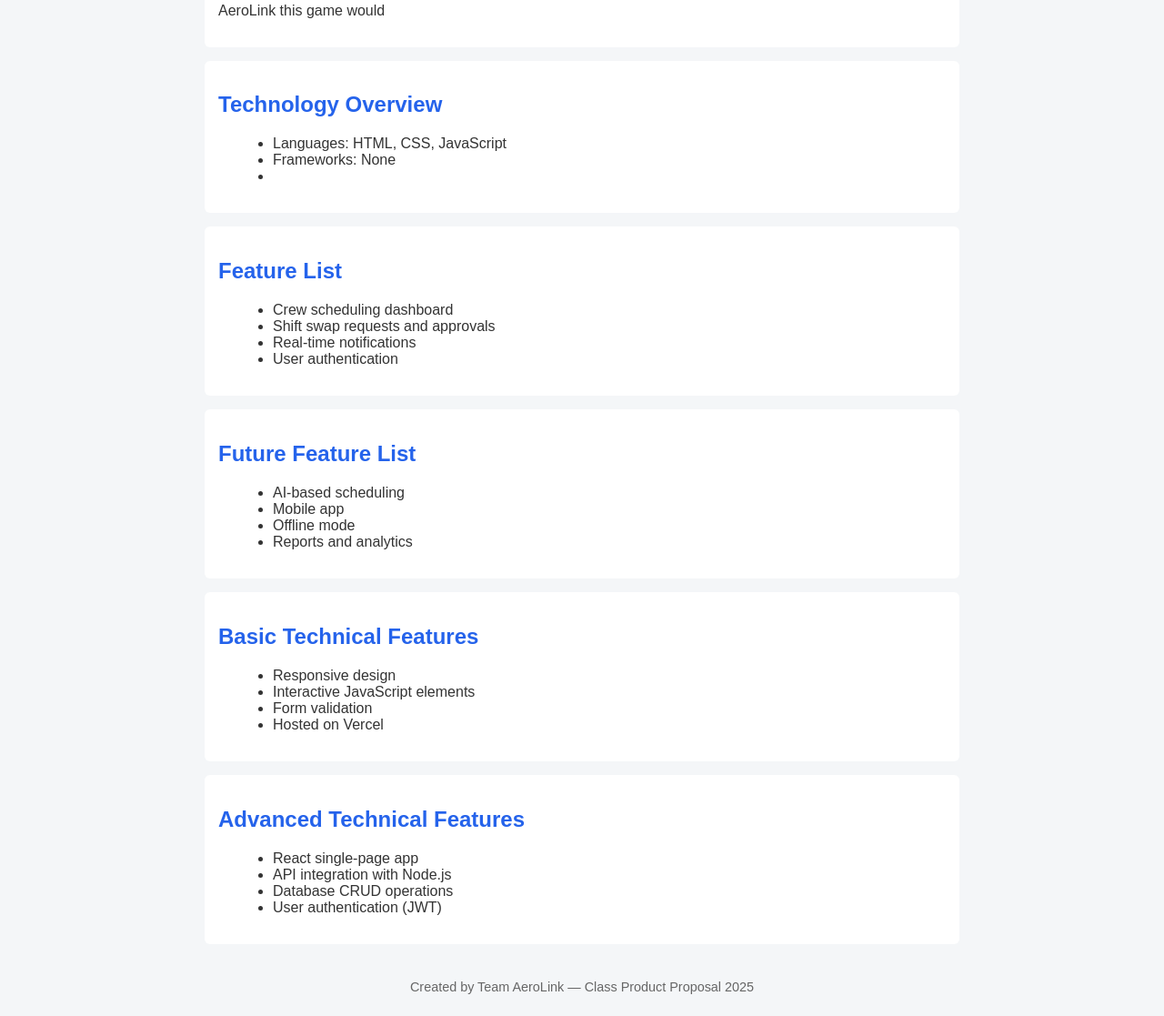
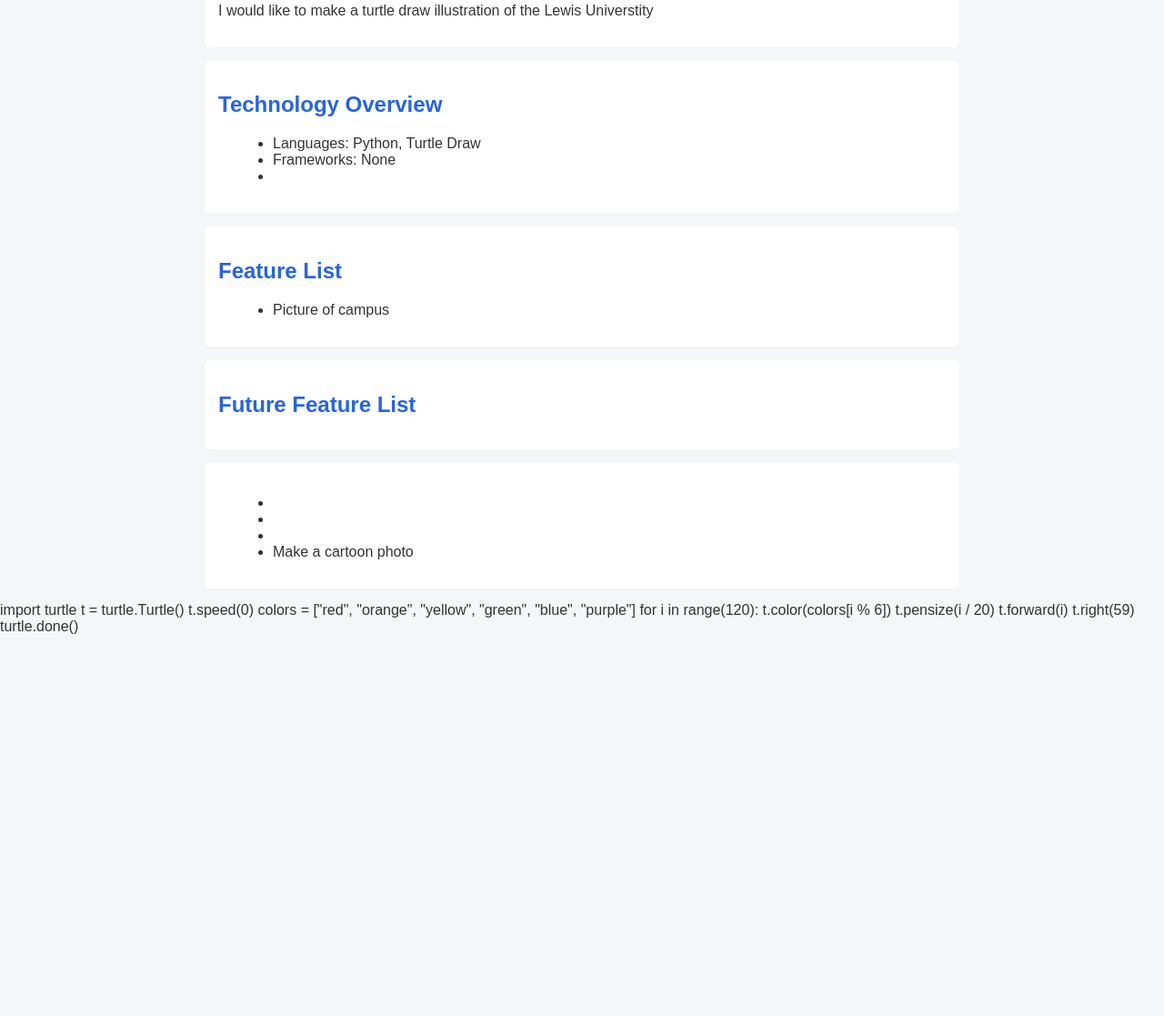
Before and after one commit to anahi203/class-project-proposal, a plain HTML site: page index.html in a window 1280 px wide. Shown: the part 386-1503 px from the top of the page at 91% size. After the commit the page ends 1084 px from the top, so only its background shows below. Drawn offline with Linux system fonts and the light colour scheme.

Commit message:
Update files.

```diff
--- a/index.html
+++ b/index.html
@@ -15,8 +15,8 @@
 </head>
 <body>
   <header>
-    <h1>AeroLink Scheduler</h1>
-    <p>Proposal Last Updated: October 22, 2025</p>
+    <h1>Lewis University Campus Illustration</h1>
+    <p>Proposal Last Updated: November 12, 2025</p>
   </header>
 
   <section>
@@ -28,13 +28,13 @@
 
   <section>
     <h2>Application Overview</h2>
-    <p>AeroLink this game would</p>
+    <p>I would like to make a turtle draw illustration of the Lewis Universtity</p>
   </section>
 
   <section>
     <h2>Technology Overview</h2>
     <ul>
-      <li>Languages: HTML, CSS, JavaScript</li>
+      <li>Languages: Python, Turtle Draw</li>
       <li>Frameworks: None</li>
       <li><stong/li>
     </ul>
@@ -43,45 +43,45 @@
   <section>
     <h2>Feature List</h2>
     <ul>
-      <li>Crew scheduling dashboard</li>
-      <li>Shift swap requests and approvals</li>
-      <li>Real-time notifications</li>
-      <li>User authentication</li>
+      <li>Picture of campus</li>
+      </li>
+
     </ul>
   </section>
 
   <section>
     <h2>Future Feature List</h2>
     <ul>
-      <li>AI-based scheduling</li>
-      <li>Mobile app</li>
-      <li>Offline mode</li>
-      <li>Reports and analytics</li>
     </ul>
   </section>
 
   <section>
-    <h2>Basic Technical Features</h2>
+    <h2></h2>
     <ul>
-      <li>Responsive design</li>
-      <li>Interactive JavaScript elements</li>
-      <li>Form validation</li>
-      <li>Hosted on Vercel</li>
+      <li></li>
+      <li></li>
+      <li></li>
+      <li>Make a cartoon photo</li>
     </ul>
   </section>
 
-  <section>
-    <h2>Advanced Technical Features</h2>
-    <ul>
-      <li>React single-page app</li>
-      <li>API integration with Node.js</li>
-      <li>Database CRUD operations</li>
-      <li>User authentication (JWT)</li>
     </ul>
   </section>
 
-  <footer>
-    <p>Created by Team AeroLink — Class Product Proposal 2025</p>
   </footer>
 </body>
 </html>
+
+import turtle
+
+t = turtle.Turtle()
+t.speed(0)
+colors = ["red", "orange", "yellow", "green", "blue", "purple"]
+
+for i in range(120):
+    t.color(colors[i % 6])
+    t.pensize(i / 20)
+    t.forward(i)
+    t.right(59)
+
+turtle.done()
```
Also changed, not shown: Main-Campus-Map.jpg (added).
